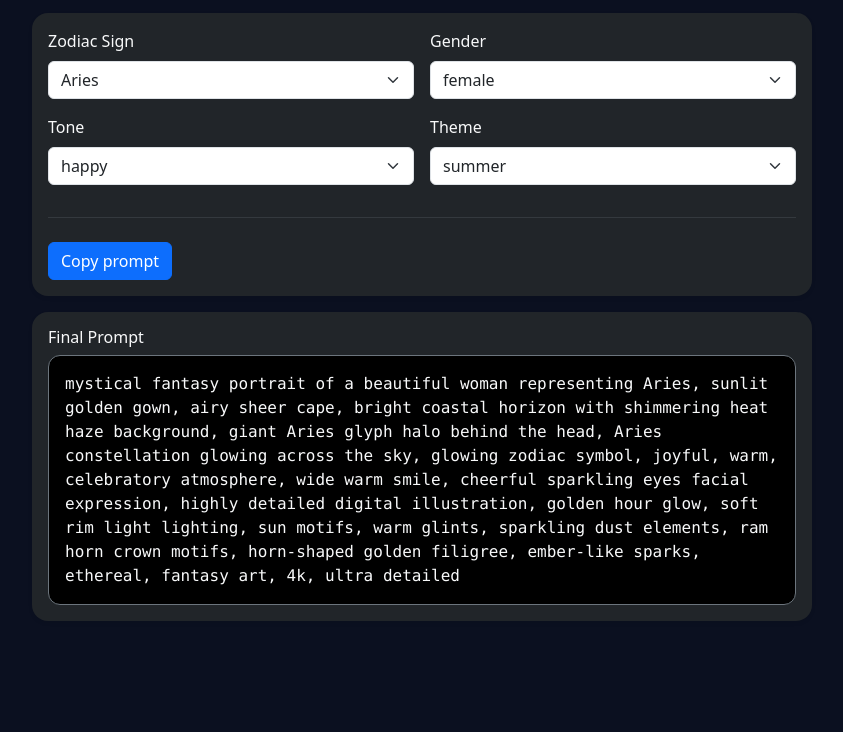
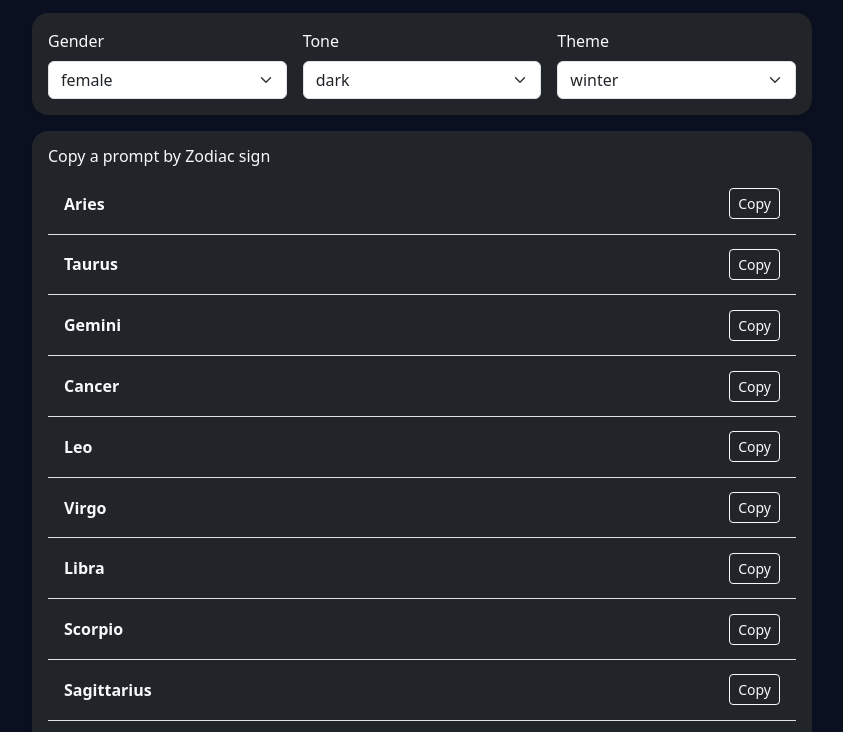
Before and after one commit to Tudeldu/zodiacPromptEngine, a plain HTML site: page index.html in a window 1280 px wide. Shown: the part 61-793 px from the top of the page, without its empty margins (218-1061 px from the left). Drawn offline with nearby package versions, Linux system fonts and the light colour scheme.

Commit message:
restyled

```diff
--- a/css/styles.css
+++ b/css/styles.css
@@ -33,3 +33,14 @@ body {
     font-size: .9rem;
     color: #9aa3b2;
 }
+
+@media (max-width: 576px) {
+    .prompt-box {
+        font-size: 0.9rem;
+    }
+}
+
+.list-group-item {
+    padding-top: 0.9rem;
+    padding-bottom: 0.9rem;
+}
--- a/index.html
+++ b/index.html
@@ -8,8 +8,6 @@
 
     <!-- Bootstrap 5 -->
     <link href="https://cdn.jsdelivr.net/npm/bootstrap@5.3.3/dist/css/bootstrap.min.css" rel="stylesheet">
-
-    <!-- App CSS -->
     <link rel="stylesheet" href="./css/styles.css">
 </head>
 
@@ -20,28 +18,12 @@
                 <h1 class="h3 mb-1">Zodiac Image Prompt Generator</h1>
             </header>
 
+            <!-- Settings -->
             <div class="card bg-dark text-light shadow-sm mb-3">
                 <div class="card-body">
                     <div class="row g-3">
-                        <div class="col-12 col-md-6">
-                            <label for="zodiac" class="form-label">Zodiac Sign</label>
-                            <select id="zodiac" class="form-select">
-                                <option>Aries</option>
-                                <option>Taurus</option>
-                                <option>Gemini</option>
-                                <option>Cancer</option>
-                                <option>Leo</option>
-                                <option>Virgo</option>
-                                <option>Libra</option>
-                                <option>Scorpio</option>
-                                <option>Sagittarius</option>
-                                <option>Capricorn</option>
-                                <option>Aquarius</option>
-                                <option>Pisces</option>
-                            </select>
-                        </div>
-
-                        <div class="col-12 col-md-6">
+                        <!-- Gender -->
+                        <div class="col-12 col-md-4">
                             <label for="gender" class="form-label">Gender</label>
                             <select id="gender" class="form-select">
                                 <option value="female">female</option>
@@ -50,7 +32,8 @@
                             </select>
                         </div>
 
-                        <div class="col-12 col-md-6">
+                        <!-- Tone -->
+                        <div class="col-12 col-md-4">
                             <label for="tone" class="form-label">Tone</label>
                             <select id="tone" class="form-select">
                                 <option value="dark">dark</option>
@@ -66,9 +49,10 @@
                             </select>
                         </div>
 
-                        <div class="col-12 col-md-6">
+                        <!-- Theme -->
+                        <div class="col-12 col-md-4">
                             <label for="theme" class="form-label">Theme</label>
-                            <select id="theme" class="form-label form-select">
+                            <select id="theme" class="form-select">
                                 <option value="winter">winter</option>
                                 <option value="spring">spring</option>
                                 <option value="summer">summer</option>
@@ -87,30 +71,25 @@
                             </select>
                         </div>
                     </div>
+                </div>
+            </div>
 
-                    <hr class="my-4 border-secondary" />
+            <!-- Generated list -->
+            <div class="card bg-dark text-light shadow-sm">
+                <div class="card-body">
+                    <h2 class="h6 mb-2">Copy a prompt by Zodiac sign</h2>
+                    <div id="zodiacList" class="list-group list-group-flush"></div>
+                    <hr class="my-3 border-secondary" />
 
                     <div class="d-flex gap-2 flex-wrap">
-                        <button id="copyBtn" class="btn btn-primary">Copy prompt</button>
+                        <button id="copyAllBtn" class="btn btn-primary w-100 w-sm-auto">Copy all prompts</button>
                         <span id="copyStatus" class="text-secondary align-self-center"></span>
                     </div>
                 </div>
             </div>
-
-            <div class="card bg-dark text-light shadow-sm">
-                <div class="card-body">
-                    <h2 class="h6 mb-2">Final Prompt</h2>
-                    <div id="finalPrompt" class="prompt-box p-3 bg-black border border-secondary"></div>
-                </div>
-            </div>
-
-            <!-- <footer class="mt-3 text-secondary small">
-                Modular: mappings in <code>/data</code>, logic in <code>/js</code>, styles in <code>/css</code>.
-            </footer> -->
         </div>
     </div>
 
-    <!-- App JS (ES module) -->
     <script type="module" src="./js/app.js"></script>
 </body>
 
--- a/js/app.js
+++ b/js/app.js
@@ -1,6 +1,6 @@
 /**
  * @file app.js
- * @description Main application logic for the Zodiac Prompt Generator.
+ * @description Generates one copyable prompt per zodiac sign based on shared settings.
  */
 
 import { TONE_MAP } from "../data/toneMap.js";
@@ -8,20 +8,16 @@ import { THEME_MAP } from "../data/themeMap.js";
 import { ZODIAC_MAP } from "../data/zodiacMap.js";
 
 /**
- * @typedef {Object} Parts
- * @property {string} gender_representation
- * @property {string} theme_clothes
- * @property {string} theme_background
- * @property {string} theme_elements
- * @property {string} tone_atmosphere
- * @property {string} tone_lighting
- * @property {string} tone_expression
- * @property {string} zodiac_in_background
- * @property {string} zodiac_iconography
+ * Zodiac sign order for rendering.
+ * @type {string[]}
  */
+const SIGNS = [
+    "Aries", "Taurus", "Gemini", "Cancer", "Leo", "Virgo",
+    "Libra", "Scorpio", "Sagittarius", "Capricorn", "Aquarius", "Pisces"
+];
 
 /**
- * Prompt template used to generate the final prompt text.
+ * Prompt template used to generate prompts.
  * @type {string}
  */
 const BASE_TEMPLATE =
@@ -43,120 +39,81 @@ const GENDER_MAP = {
 /**
  * Safe map lookup with a fallback key.
  * @template T
- * @param {Record<string, T>} map - The map object.
- * @param {string} key - Desired key.
- * @param {string} fallbackKey - Fallback key if missing.
- * @returns {T} - The value from the map.
+ * @param {Record<string, T>} map
+ * @param {string} key
+ * @param {string} fallbackKey
+ * @returns {T}
  */
 function safePick(map, key, fallbackKey) {
     return map[key] ?? map[fallbackKey];
 }
 
 /**
- * Cache DOM references once.
+ * Cached DOM references.
  * @returns {Record<string, HTMLElement>}
  */
 function getEls() {
     return {
-        zodiac: document.getElementById("zodiac"),
         gender: document.getElementById("gender"),
         tone: document.getElementById("tone"),
         theme: document.getElementById("theme"),
-        finalPrompt: document.getElementById("finalPrompt"),
-        copyBtn: document.getElementById("copyBtn"),
+        zodiacList: document.getElementById("zodiacList"),
+        copyAllBtn: document.getElementById("copyAllBtn"),
         copyStatus: document.getElementById("copyStatus"),
-
-        pGender: document.getElementById("pGender"),
-        pClothes: document.getElementById("pClothes"),
-        pBg: document.getElementById("pBg"),
-        pAtmos: document.getElementById("pAtmos"),
-        pExpr: document.getElementById("pExpr"),
-        pLight: document.getElementById("pLight"),
-        pZBg: document.getElementById("pZBg"),
-        pZIcon: document.getElementById("pZIcon"),
-        pElems: document.getElementById("pElems"),
     };
 }
 
 /**
- * Build prompt parts + final prompt text based on current UI state.
- * @param {ReturnType<typeof getEls>} els - DOM element references.
- * @returns {{ prompt: string, parts: Parts }}
+ * Get current shared settings from UI.
+ * @param {ReturnType<typeof getEls>} els
+ * @returns {{genderKey: string, toneKey: string, themeKey: string}}
  */
-function buildPromptAndParts(els) {
-    const zodiac = els.zodiac.value.trim();
-    const genderKey = els.gender.value;
-    const toneKey = els.tone.value;
-    const themeKey = els.theme.value;
-    // const extras = els.extras.value.trim();
-
-    const genderRep = safePick(GENDER_MAP, genderKey, "female");
-    const toneObj = safePick(TONE_MAP, toneKey, "neutral");
-    const themeObj = safePick(THEME_MAP, themeKey, "space");
-    const zodiacObj = safePick(ZODIAC_MAP, zodiac, "Aries");
-
-    /** @type {Parts} */
-    const parts = {
-        gender_representation: genderRep,
-        theme_clothes: themeObj.clothes,
-        theme_background: themeObj.background,
-        theme_elements: themeObj.elements,
-        tone_atmosphere: toneObj.atmosphere,
-        tone_lighting: toneObj.lighting,
-        tone_expression: toneObj.expression,
-        zodiac_in_background: zodiacObj.bgFocus,
-        zodiac_iconography: zodiacObj.iconography,
+function getSettings(els) {
+    return {
+        genderKey: els.gender.value,
+        toneKey: els.tone.value,
+        themeKey: els.theme.value,
     };
-
-    let prompt = BASE_TEMPLATE
-        .replace("[Zodiac Sign]", zodiac)
-        .replace("[gender_representation]", parts.gender_representation)
-        .replace("[theme_clothes]", parts.theme_clothes)
-        .replace("[theme_background]", parts.theme_background)
-        .replace("[zodiac_in_background]", parts.zodiac_in_background)
-        .replace("[tone_atmosphere]", parts.tone_atmosphere)
-        .replace("[tone_expression]", parts.tone_expression)
-        .replace("[tone_lighting]", parts.tone_lighting)
-        .replace("[theme_elements]", parts.theme_elements)
-        .replace("[zodiac_iconography]", parts.zodiac_iconography);
-    return { prompt, parts };
 }
 
 /**
- * Render the prompt + part previews into the UI.
- * @param {ReturnType<typeof getEls>} els - DOM element references.
+ * Build a single prompt for a given zodiac sign.
+ * @param {string} zodiacSign
+ * @param {{genderKey: string, toneKey: string, themeKey: string}} settings
+ * @returns {{ prompt: string }}
  */
-function render(els) {
-    const { prompt, parts } = buildPromptAndParts(els);
-    els.finalPrompt.textContent = prompt;
+function buildPromptForSign(zodiacSign, settings) {
+    const genderRep = safePick(GENDER_MAP, settings.genderKey, "female");
+    const toneObj = safePick(TONE_MAP, settings.toneKey, "neutral");
+    const themeObj = safePick(THEME_MAP, settings.themeKey, "space");
+    const zodiacObj = safePick(ZODIAC_MAP, zodiacSign, "Aries");
 
-    els.pGender.textContent = parts.gender_representation;
-    els.pClothes.textContent = parts.theme_clothes;
-    els.pBg.textContent = parts.theme_background;
-    els.pAtmos.textContent = parts.tone_atmosphere;
-    els.pExpr.textContent = parts.tone_expression;
-    els.pLight.textContent = parts.tone_lighting;
-    els.pZBg.textContent = parts.zodiac_in_background;
-    els.pZIcon.textContent = parts.zodiac_iconography;
-    els.pElems.textContent = parts.theme_elements;
+    const prompt = BASE_TEMPLATE
+        .replace("[Zodiac Sign]", zodiacSign)
+        .replace("[gender_representation]", genderRep)
+        .replace("[theme_clothes]", themeObj.clothes)
+        .replace("[theme_background]", themeObj.background)
+        .replace("[zodiac_in_background]", zodiacObj.bgFocus)
+        .replace("[tone_atmosphere]", toneObj.atmosphere)
+        .replace("[tone_expression]", toneObj.expression)
+        .replace("[tone_lighting]", toneObj.lighting)
+        .replace("[theme_elements]", themeObj.elements)
+        .replace("[zodiac_iconography]", zodiacObj.iconography);
 
-    els.copyStatus.textContent = "";
+    return { prompt };
 }
 
 /**
- * Copy the final prompt to the clipboard.
- * Uses Clipboard API when available; falls back to execCommand for older browsers.
- * @param {ReturnType<typeof getEls>} els - DOM element references.
+ * Copy text to clipboard (Clipboard API with fallback).
+ * @param {string} text
+ * @returns {Promise<void>}
  */
-async function copyPrompt(els) {
-    const { prompt } = buildPromptAndParts(els);
-
+async function copyText(text) {
     try {
-        await navigator.clipboard.writeText(prompt);
-        els.copyStatus.textContent = "Copied!";
+        await navigator.clipboard.writeText(text);
     } catch {
         const ta = document.createElement("textarea");
-        ta.value = prompt;
+        ta.value = text;
         ta.setAttribute("readonly", "");
         ta.style.position = "absolute";
         ta.style.left = "-9999px";
@@ -164,26 +121,123 @@ async function copyPrompt(els) {
         ta.select();
         document.execCommand("copy");
         document.body.removeChild(ta);
-        els.copyStatus.textContent = "Copied!";
     }
-
-    setTimeout(() => (els.copyStatus.textContent = ""), 1500);
 }
 
 /**
- * Attach all event listeners for live updates and buttons.
- * @param {ReturnType<typeof getEls>} els - DOM element references.
+ * Set a small transient status message.
+ * @param {ReturnType<typeof getEls>} els
+ * @param {string} msg
+ */
+function setStatus(els, msg) {
+    els.copyStatus.textContent = msg;
+    setTimeout(() => (els.copyStatus.textContent = ""), 1400);
+}
+
+/**
+ * Render a simple list of zodiac signs with copy buttons.
+ * Shows a per-row confirmation next to the clicked button.
+ *
+ * @param {ReturnType<typeof getEls>} els
+ */
+function renderList(els) {
+    const settings = getSettings(els);
+    els.zodiacList.innerHTML = "";
+
+    for (const sign of SIGNS) {
+        const row = makeListItem(sign, async (setRowStatus) => {
+            // Optional immediate feedback while copying
+            setRowStatus("Copying...");
+
+            const { prompt } = buildPromptForSign(sign, settings);
+            await copyText(prompt);
+
+            setRowStatus("Copied!");
+        });
+
+        els.zodiacList.appendChild(row);
+    }
+}
+
+
+/**
+ * Copy all prompts (one per sign) as a single block.
+ * @param {ReturnType<typeof getEls>} els
+ */
+async function copyAllPrompts(els) {
+    const settings = getSettings(els);
+    const all = SIGNS.map((sign) => {
+        const { prompt } = buildPromptForSign(sign, settings);
+        return `${sign}:\n${prompt}`;
+    }).join("\n\n");
+
+    await copyText(all);
+    setStatus(els, "Copied all prompts!");
+}
+
+/**
+ * Wire UI events.
+ * @param {ReturnType<typeof getEls>} els
  */
 function wireEvents(els) {
     ["change", "input"].forEach((evt) => {
-        els.zodiac.addEventListener(evt, () => render(els));
-        els.gender.addEventListener(evt, () => render(els));
-        els.tone.addEventListener(evt, () => render(els));
-        els.theme.addEventListener(evt, () => render(els));
+        els.gender.addEventListener(evt, () => renderList(els));
+        els.tone.addEventListener(evt, () => renderList(els));
+        els.theme.addEventListener(evt, () => renderList(els));
     });
 
-    els.copyBtn.addEventListener("click", () => copyPrompt(els));
+    els.copyAllBtn.addEventListener("click", () => copyAllPrompts(els));
 }
+
+/**
+ * Create a Bootstrap list-group item with a label, a copy button,
+ * and a per-row confirmation message next to the button.
+ *
+ * @param {string} label - Zodiac sign name.
+ * @param {(setRowStatus: (msg: string) => void) => void} onCopy - Handler called on copy click.
+ * @returns {HTMLDivElement}
+ */
+function makeListItem(label, onCopy) {
+    const item = document.createElement("div");
+    item.className =
+        "list-group-item bg-dark text-light d-flex justify-content-between align-items-center gap-2";
+
+    const left = document.createElement("div");
+    left.className = "fw-semibold";
+    left.textContent = label;
+
+    const right = document.createElement("div");
+    right.className = "d-flex align-items-center gap-2";
+
+    const status = document.createElement("span");
+    status.className = "text-secondary small";
+    status.textContent = ""; // per-row confirmation appears here
+
+    const btn = document.createElement("button");
+    btn.className = "btn btn-sm btn-outline-light";
+    btn.type = "button";
+    btn.textContent = "Copy";
+
+    /**
+     * Set the confirmation text for this row and clear it shortly after.
+     * @param {string} msg
+     */
+    function setRowStatus(msg) {
+        status.textContent = msg;
+        if (msg) setTimeout(() => (status.textContent = ""), 1200);
+    }
+
+    btn.addEventListener("click", () => onCopy(setRowStatus));
+
+    right.appendChild(status);
+    right.appendChild(btn);
+
+    item.appendChild(left);
+    item.appendChild(right);
+
+    return item;
+}
+
 
 /**
  * App entry point.
@@ -191,13 +245,13 @@ function wireEvents(els) {
 function main() {
     const els = getEls();
 
-    // Sensible defaults
+    // Defaults
     els.gender.value = "female";
-    els.tone.value = "happy";
-    els.theme.value = "summer";
+    els.tone.value = "dark";
+    els.theme.value = "winter";
 
     wireEvents(els);
-    render(els);
+    renderList(els);
 }
 
 main();
```
